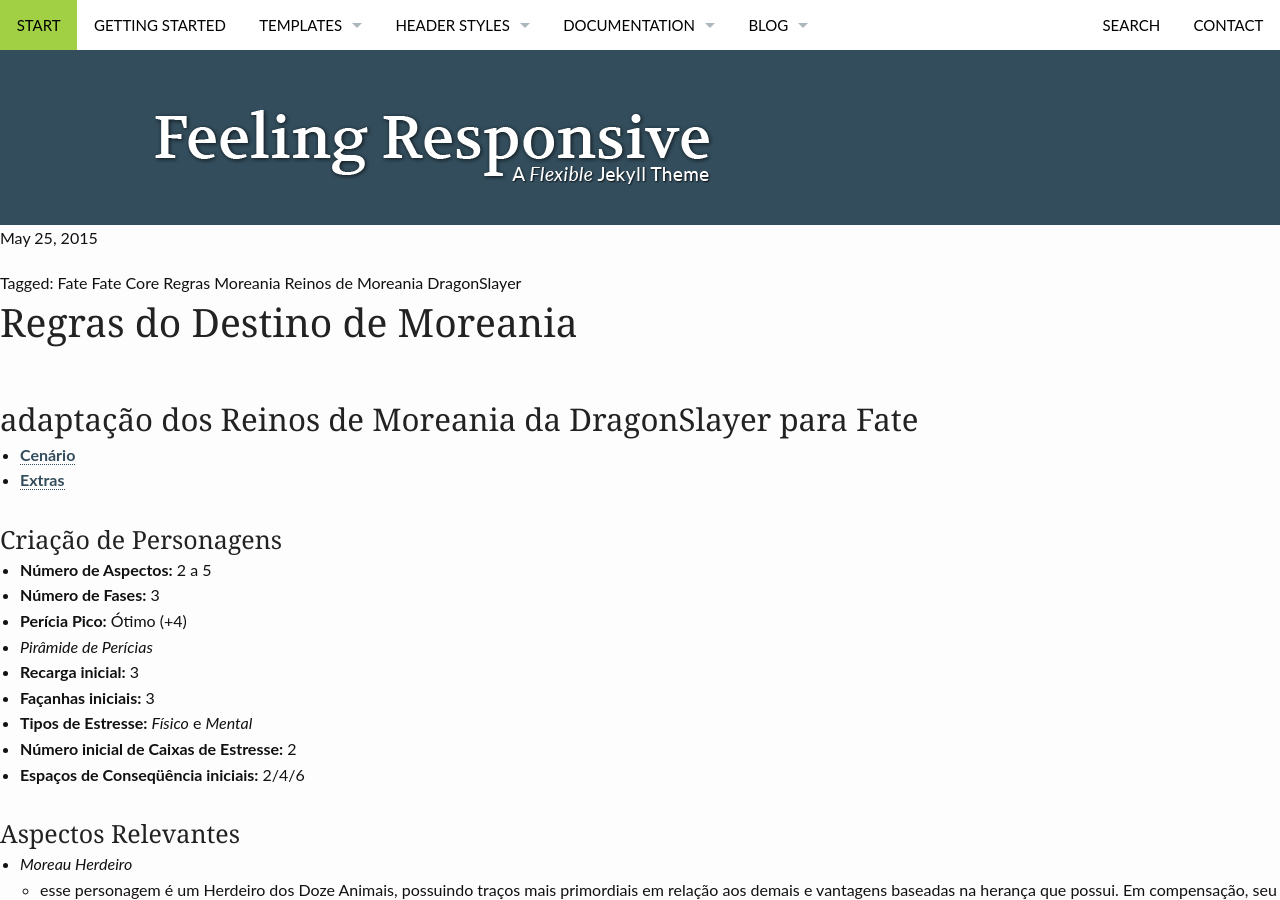
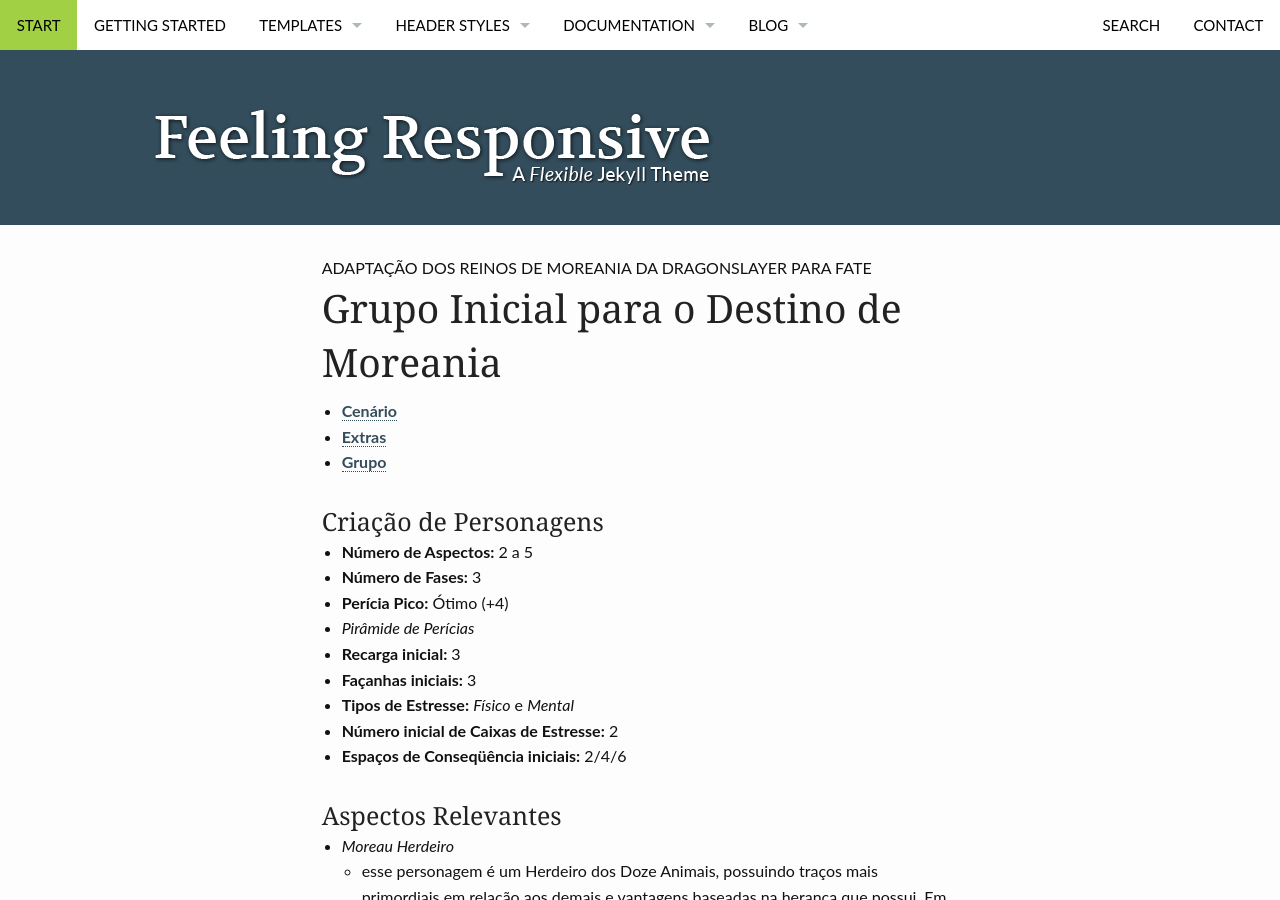
Before and after one commit to fabiocosta0305/fabiocosta0305.github.io-old, a Jekyll site: the page built from _posts/RPG/2015-05-25-DestinoDeMoreania-regras.md, in a window 1280 px wide and 900 px high. Built offline with Jekyll 4.4.1, drawn with Linux system fonts in a browser that asks for light colours; some of the changed text lies outside the part shown.

```diff
--- a/_posts/RPG/2015-05-25-DestinoDeMoreania-regras.md
+++ b/_posts/RPG/2015-05-25-DestinoDeMoreania-regras.md
@@ -1,15 +1,19 @@
 ---
-title: Regras para o Destino de Moreania
-layout: post
-tags: ["Fate","Fate Core", "Regras", "Moreania", "Reinos de Moreania", "DragonSlayer"]
+title: Grupo Inicial para o Destino de Moreania
+subheadline: adaptação dos Reinos de Moreania da DragonSlayer para Fate
+layout: page
+tags:
+ - Fate
+ - Fate Core
+ - Regras
+ - Moreania
+ - Reinos de Moreania
+ - DragonSlayer
 ---
-
-# Regras do Destino de Moreania
-
-## adaptação dos Reinos de Moreania da DragonSlayer para Fate
 
 - [Cenário](/DestinoDeMoreania)
 - [Extras](/DestinoDeMoreania-extras)
+- [Grupo](/DestinoDeMoreania-grupo)
 
 ### Criação de Personagens
 
```
